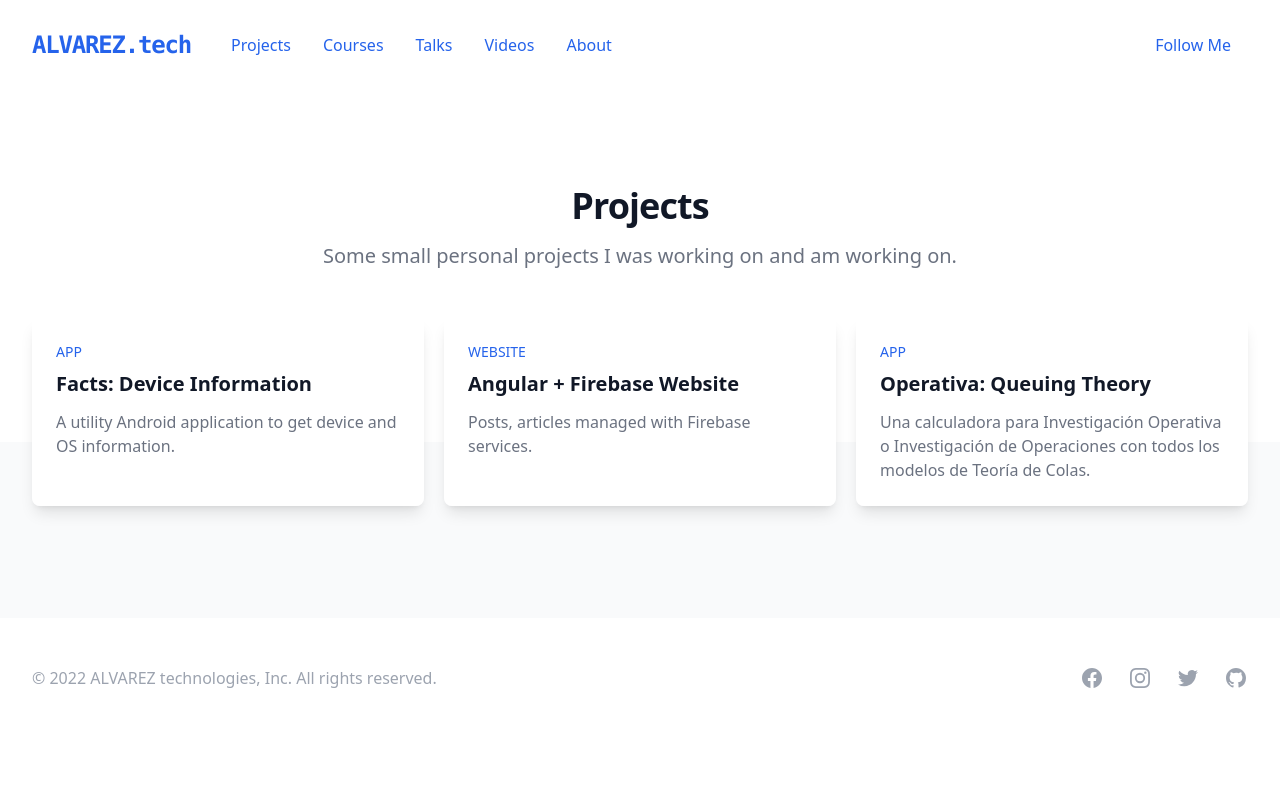
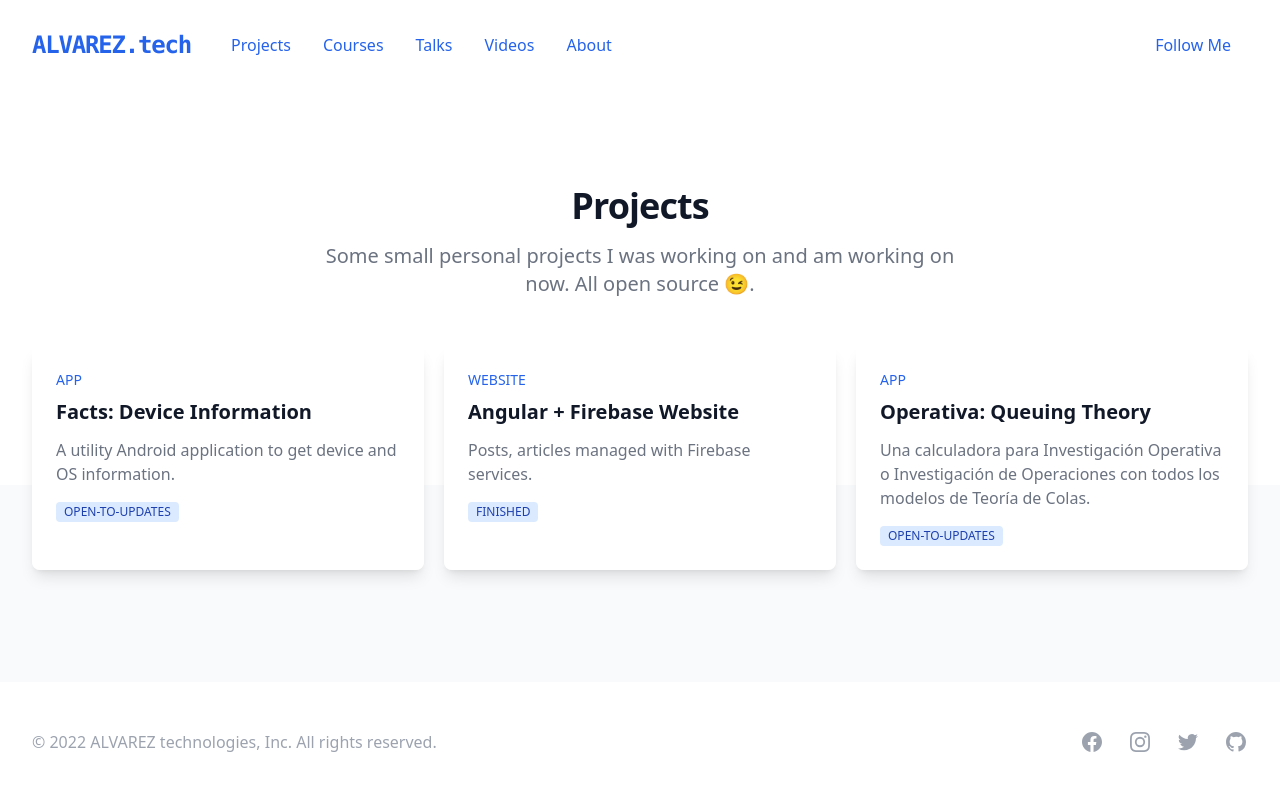
Before and after one commit to alvareztech/web, a Next.js app: page /projects in a window 1280 px wide. Shown: the top 790 px of the page. Built offline with nearby package versions, Linux system fonts and the light colour scheme.

Commit message:
Status project label

```diff
--- a/data/projects/angularfirebaseweb.mdx
+++ b/data/projects/angularfirebaseweb.mdx
@@ -4,6 +4,7 @@ summary: Posts, articles managed with Firebase services.
 tags: [firebase]
 date: 2020-06-15 08:00
 category: website
+status: finished
 ---
 
 Un sitio desarrollado con Angular y apoyado con varios servicios de Firebase.
--- a/data/projects/facts.mdx
+++ b/data/projects/facts.mdx
@@ -1,11 +1,12 @@
 ---
 title: "Facts: Device Information"
 summary: A utility Android application to get device and OS information.
-tags: [google play, app gallery, android, kotlin]
+tags: [google play, app gallery, android, kotlin, hms, gms]
 date: 2020-06-15 08:00
 category: app
+status: open-to-updates
 ---
-Facts is a utility application to get device and OS information. Very useful for testers and developers, especially to obtain GMS and HMS information.
+_Facts_ is a utility application to get device and OS information. Very useful for testers and developers, especially to obtain GMS and HMS information.
 
 ## Features
 
--- a/data/projects/operativa.mdx
+++ b/data/projects/operativa.mdx
@@ -5,6 +5,7 @@ tags: [google play, android, java]
 date: 2017-06-08 08:00
 language: es
 category: app
+status: open-to-updates
 ---
 
 Una calculadora para Investigación Operativa o Investigación de Operaciones con todos los modelos de Teoría de Colas, incluyendo las fórmulas para su cálculo. Ahorra tiempo en calcular las probabilidades e indicadores o simplemente verifica tus resultados. Operativa es un proyecto abierto que pretende abarcar todos los modelos de Teoría de Colas, Inventarios, calculador de unidades y otros. Aporta y danos a conocer tu interés.
--- a/pages/courses.js
+++ b/pages/courses.js
@@ -2,6 +2,9 @@ import Layout from "../components/layout";
 import { getAllPosts } from "../lib/posts";
 import Link from "next/link";
 import Head from "next/head";
+
+const title = "Courses"
+const subtitle = "Some courses I have taught in the past and their resources. 🧐"
 
 export default function Courses({ courses }) {
   return (
@@ -15,9 +18,9 @@ export default function Courses({ courses }) {
         </div>
         <div className="relative max-w-7xl mx-auto">
           <div className="text-center">
-            <h2 className="text-3xl tracking-tight font-extrabold text-gray-900 sm:text-4xl">Courses</h2>
+            <h2 className="text-3xl tracking-tight font-extrabold text-gray-900 sm:text-4xl">{title}</h2>
             <p className="mt-3 max-w-2xl mx-auto text-xl text-gray-500 sm:mt-4">
-              Some courses I teach and their resources. Very soon I will publish more courses and new courses 😉
+              {subtitle}
             </p>
           </div>
           <div className="mt-12 max-w-lg mx-auto grid gap-5 lg:grid-cols-3 lg:max-w-none">
--- a/pages/projects.js
+++ b/pages/projects.js
@@ -2,6 +2,9 @@ import { getAllPosts } from "../lib/posts"
 import Layout from "../components/layout"
 import Link from "next/link"
 import Head from "next/head"
+
+const title = "Projects"
+const subtitle = "Some small personal projects I was working on and am working on now. All open source 😉."
 
 export default function Projects({ projects }) {
   return (
@@ -15,14 +18,15 @@ export default function Projects({ projects }) {
         </div>
         <div className="relative max-w-7xl mx-auto">
           <div className="text-center">
-            <h2 className="text-3xl tracking-tight font-extrabold text-gray-900 sm:text-4xl">Projects</h2>
+            <h2 className="text-3xl tracking-tight font-extrabold text-gray-900 sm:text-4xl">{ title }</h2>
             <p className="mt-3 max-w-2xl mx-auto text-xl text-gray-500 sm:mt-4">
-              Some small personal projects I was working on and am working on.
+              { subtitle }
             </p>
           </div>
           <div className="mt-12 max-w-lg mx-auto grid gap-5 lg:grid-cols-3 lg:max-w-none">
 
             {projects.map((project) => (
+
               <div key={project.title} className="flex flex-col rounded-lg shadow-lg overflow-hidden">
                 <div className="flex-1 bg-white p-6 flex flex-col justify-between">
                   <div className="flex-1">
@@ -39,9 +43,13 @@ export default function Projects({ projects }) {
                         <p className="mt-3 text-base text-gray-500">{project.summary}</p>
                       </a>
                     </Link>
+                    <span className="uppercase inline-flex items-center mt-4 px-2 py-0.5 rounded text-xs font-medium bg-blue-100 text-blue-800">
+                      {project.status}
+                    </span>
                   </div>
                 </div>
               </div>
+
             ))}
 
           </div>
--- a/pages/projects/[slug].js
+++ b/pages/projects/[slug].js
@@ -24,6 +24,9 @@ export default function Project({ project }) {
               <p className="mt-2 text-3xl leading-8 font-extrabold tracking-tight text-gray-900 sm:text-4xl">
                 {project.frontmatter.title}
               </p>
+              <span className="uppercase inline-flex items-center mt-4 px-2 py-0.5 rounded-md text-sm font-medium bg-blue-100 text-blue-800">
+                {project.frontmatter.status}
+              </span>
             </div>
           </div>
           <div className="relative">
--- a/pages/social.js
+++ b/pages/social.js
@@ -1,5 +1,4 @@
 import Layout from '../components/layout'
-import { MailIcon, PhoneIcon } from '@heroicons/react/outline'
 import Head from 'next/head'
 
 const socials = [
```
